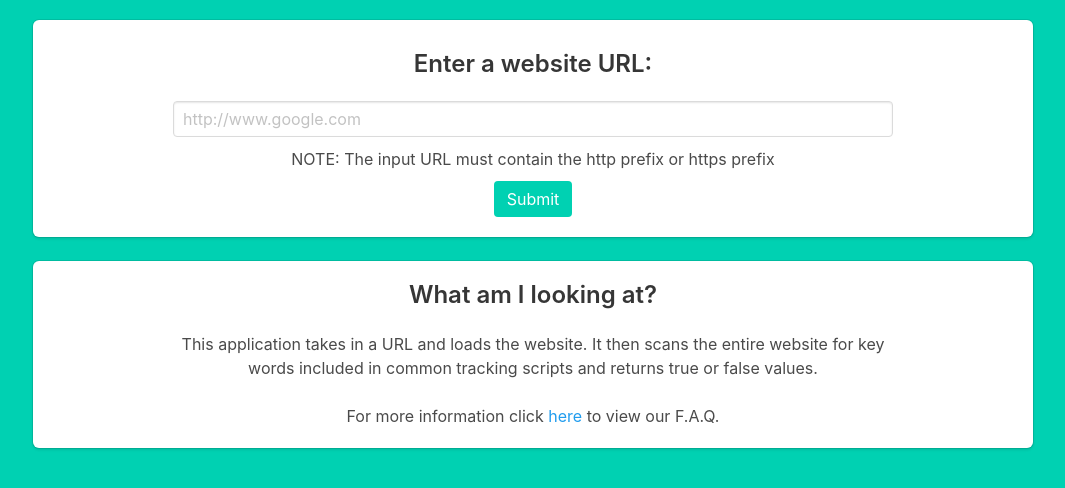
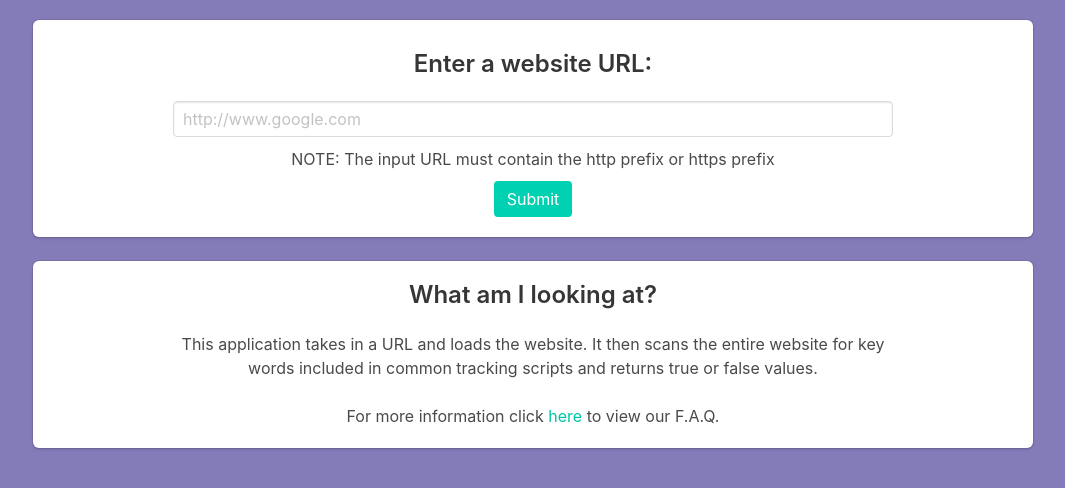
Before and after one commit to tonyjsouthern/Scraper-FE, a website: page app/index.html in a window 1280 px wide. Shown: the whole page, without its empty margins (107-1172 px from the left). Drawn offline with nearby package versions, Linux system fonts and the light colour scheme; files that its build step writes are made by us from their sources.

Commit message:
CSS changes

```diff
--- a/app/styles/main.scss
+++ b/app/styles/main.scss
@@ -9,14 +9,14 @@
 }
 
 html {
-    background-color: #00d1b2 !important;
+    background-color: #847bb9 !important;
     height: 100%;
 }
 
 
 
 body {
-  background-color: #00d1b2;
+  background-color: #847bb9;
   height: 100%;
   font-family: 'Helvetica Neue', Helvetica, Arial, sans-serif;
   color: #333;
@@ -71,7 +71,7 @@ margin-top: 10px;
 
 
 .faq {
-  color: #209cee;
+  color: #00c4a7;
   cursor: pointer;
 }
 
@@ -135,3 +135,7 @@ ol {
 p.title.is-5 {
   margin-bottom: 2px !important;
 }
+
+header.modal-card-head {
+  background-color: #00d1b2 !important;
+}
```
